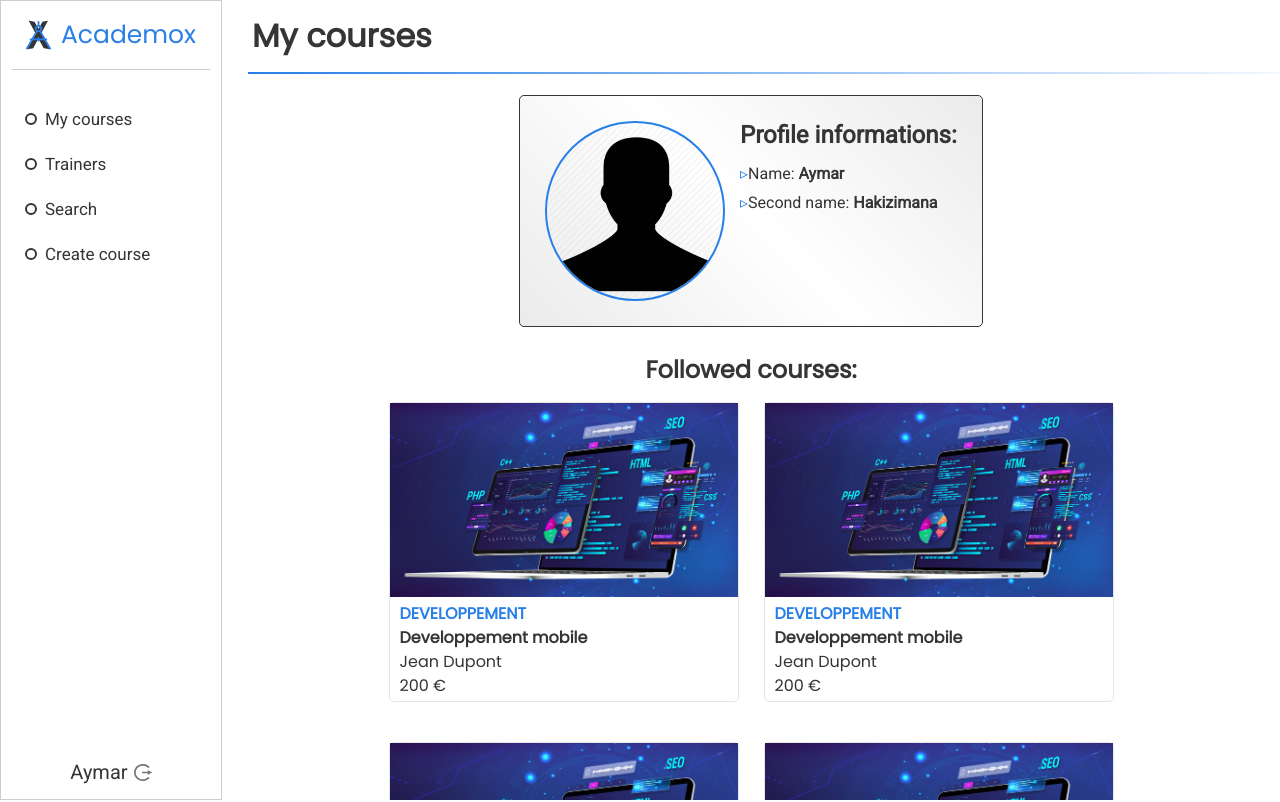
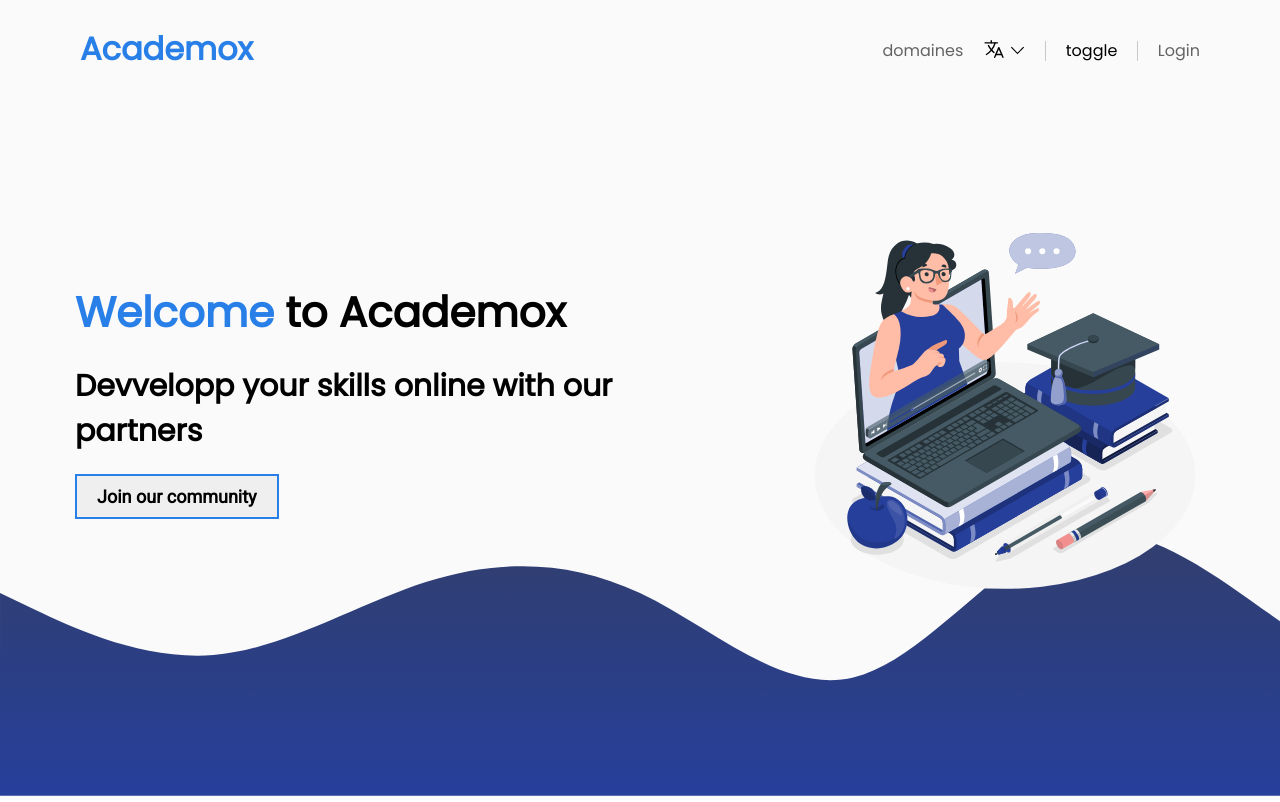
Before and after one commit to zCargan/reseau-entreprise-A, a React (Vite) app in the folder WebApp/Client/: page / in a window 1280 px wide. Shown: the top 802 px of the page. Built offline with nearby package versions, Linux system fonts and the light colour scheme.

Commit message:
:sparkles: feat(addCourse): Adding possibility to delete imported file

```diff
--- a/WebApp/Client/src/components/NavBar/NavBar.jsx
+++ b/WebApp/Client/src/components/NavBar/NavBar.jsx
@@ -11,13 +11,13 @@ function NavBar() {
 	return (
 		<div className="navbar-main-div">
 			<div className="navbar-logo">
-				<Link to="/website">
+				<Link to="/">
 					<h1>Academox</h1>
 				</Link>
 			</div>
 			<div className="navbar-links">
 				<div className="nav-links-items">
-					<Link to="/website/domain">domaines</Link>
+					<Link to="/domain">domaines</Link>
 				</div>
 				<div className="navbar-lang">
 					<LangIcon id="nav-lang-icon" />
@@ -30,7 +30,7 @@ function NavBar() {
 				</div>
 				<div className="vertical-line"></div>
 				<div className="nav-login-link">
-					<Link to="/website/login">Login</Link>
+					<Link to="/login">Login</Link>
 				</div>
 			</div>
 		</div>
--- a/WebApp/Client/src/components/SideBar/SideBar.jsx
+++ b/WebApp/Client/src/components/SideBar/SideBar.jsx
@@ -13,21 +13,21 @@ function SideBar() {
 				</Link>
 			</div>
 			<div className="nav_links">
-				<Link to="/" className="nav_element">
+				<Link to="/dashboard" className="nav_element">
 					My courses
 				</Link>{" "}
-				<Link to="/trainers" className="nav_element">
+				<Link to="/dashboard/trainers" className="nav_element">
 					Trainers
 				</Link>
-				<Link to="/search" className="nav_element">
+				<Link to="/dashboard/search" className="nav_element">
 					Search
 				</Link>
-				<Link to="/create-course" className="nav_element">
+				<Link to="/dashboard/create-course" className="nav_element">
 					Create course
 				</Link>
 			</div>
 			<div className="account">
-				<Link to="/">Aymar</Link>
+				<Link to="/dashboard">Aymar</Link>
 				<img
 					src={Logout}
 					className="logo"
--- a/WebApp/Client/src/pages/App.jsx
+++ b/WebApp/Client/src/pages/App.jsx
@@ -19,7 +19,7 @@ const Domain = lazy(() => import("../pages/Website/Domain/Domain"));
 const Search = lazy(() => import("../pages/UserApp/Search/Search"));
 const MyCourses = lazy(() => import("../pages/UserApp/MyCourses/MyCourses"));
 const CreateCourse = lazy(() =>
-	import("@/pages/UserApp/CreateCourse/CreateCourse")
+	import("../pages/UserApp/CreateCourse/CreateCourse")
 );
 const Trainers = lazy(() => import("../pages/UserApp/Trainers/Trainers"));
 
@@ -27,12 +27,13 @@ function App() {
 	return (
 		<>
 			<Routes>
-				<Route path="/website" element={<WebsiteLayout />}>
+				<Route path="/" element={<WebsiteLayout />}>
 					<Route index element={<Home />} />
 					<Route path="login" element={<Login />} />
 					<Route path="domain" element={<Domain />} />
+					<Route path="search" element={<Search />} />
 				</Route>
-				<Route path="/" element={<UserAppLayout />}>
+				<Route path="/dashboard" element={<UserAppLayout />}>
 					<Route index element={<MyCourses />} />
 					<Route path="search" element={<Search />} />
 					<Route path="create-course" element={<CreateCourse />} />
--- a/WebApp/Client/src/pages/UserApp/CreateCourse/CreateCourse.jsx
+++ b/WebApp/Client/src/pages/UserApp/CreateCourse/CreateCourse.jsx
@@ -1,4 +1,5 @@
 import "./CreateCourse.scss";
+import Delete from "@/assets/icons/delete.svg";
 import { useState, useRef } from "react";
 
 function CreateCourse() {
@@ -27,9 +28,18 @@ function CreateCourse() {
 	// TODO AJOUTER LES FICHIERS QUI SONT DROP DANS CETTE LISTE
 	const [droppedFiles, setDroppedFiles] = useState([]);
 
+	const deleteFile = (file) => {
+		let newArray = droppedFiles.filter((x) => x != file);
+		setDroppedFiles(newArray);
+	};
+
 	const handleSubmit = (e) => {
 		console.log("SUBMITTED");
-		console.log(courseTitle.current.value);
+		console.log(
+			courseTitle.current.value,
+			courseDesc.current.value,
+			courseTheme.current.value
+		);
 		e.preventDefault();
 	};
 
@@ -37,7 +47,10 @@ function CreateCourse() {
 		console.log(e.target.value);
 		if (e.target.files[0].size < 100 * 1048576) {
 			if (e.target.files[0]) {
-				console.log(imageUrl.current, image.current);
+				console.log(
+					URL.createObjectURL(e.target.files[0]),
+					e.target.files[0]
+				);
 				setDroppedFiles((oldList) => [
 					...oldList,
 					{
@@ -78,13 +91,13 @@ function CreateCourse() {
 							// style={{ color: "rgba(0, 0, 0, 0.5)" }}
 							className="input_style"
 						>
-							<option value="" selected hidden>
+							<option value="" defaultValue={true} hidden>
 								Select a theme
 							</option>
 							{/* BOUCLER SUR LES THEMES */}
 							{availableThemes.map((theme) => {
 								return (
-									<option value={theme.id}>
+									<option value={theme.id} key={theme.id}>
 										{theme.name}
 									</option>
 								);
@@ -101,7 +114,11 @@ function CreateCourse() {
 					</div>
 					<div>
 						<div className="file_drop_zone">
-							<input type="file" onChange={handleFile} unique />
+							<input
+								type="file"
+								onChange={handleFile}
+								unique="true"
+							/>
 							<p>Select a file to add</p>
 						</div>
 						<div className="file_list">
@@ -109,8 +126,22 @@ function CreateCourse() {
 							<div>
 								{droppedFiles.map((file) => {
 									return (
-										<div className="file_list_element">
+										<div
+											className="file_list_element"
+											key={droppedFiles.indexOf(file)}
+										>
 											<p>{file.name}</p>
+											<div
+												className="delete_container"
+												onClick={() => {
+													deleteFile(file);
+												}}
+											>
+												<img
+													src={Delete}
+													alt="cross to delete the imported file"
+												/>
+											</div>
 										</div>
 									);
 								})}
--- a/WebApp/Client/src/pages/UserApp/CreateCourse/CreateCourse.scss
+++ b/WebApp/Client/src/pages/UserApp/CreateCourse/CreateCourse.scss
@@ -103,7 +103,7 @@
 			width: 100%;
 			border: 1px solid green;
 			display: flex;
-			gap: 10px;
+			gap: 5px;
 			div {
 				width: 100%;
 			}
@@ -111,10 +111,28 @@
 				display: flex;
 				flex-direction: row;
 				width: 100%;
+				border: 1px solid red;
+				padding: 3px;
 				p {
 					white-space: nowrap;
 					width: 100%;
-					border: 1px solid red;
+				}
+				.delete_container {
+					display: flex;
+					align-items: center;
+					justify-content: center;
+					align-self: flex-end;
+					border: 1px solid green;
+					aspect-ratio: 1;
+					width: auto;
+					height: 100%;
+					img {
+						width: 15px;
+					}
+				}
+				.delete_container:hover {
+					cursor: pointer;
+					transform: scale(1.05);
 				}
 			}
 		}
--- a/WebApp/Client/src/pages/Website/Login/Login.jsx
+++ b/WebApp/Client/src/pages/Website/Login/Login.jsx
@@ -39,7 +39,7 @@ function Login() {
 			<div className="login__content">
 				<div className="login__header">
 					<div className="login__return">
-						<Link to="/website/domain">
+						<Link to="/domain">
 							<img src={ArrowLeft} alt="arrow_left" />
 						</Link>
 					</div>
```
Also changed, not shown: WebApp/Client/src/assets/icons/delete.svg (added).
